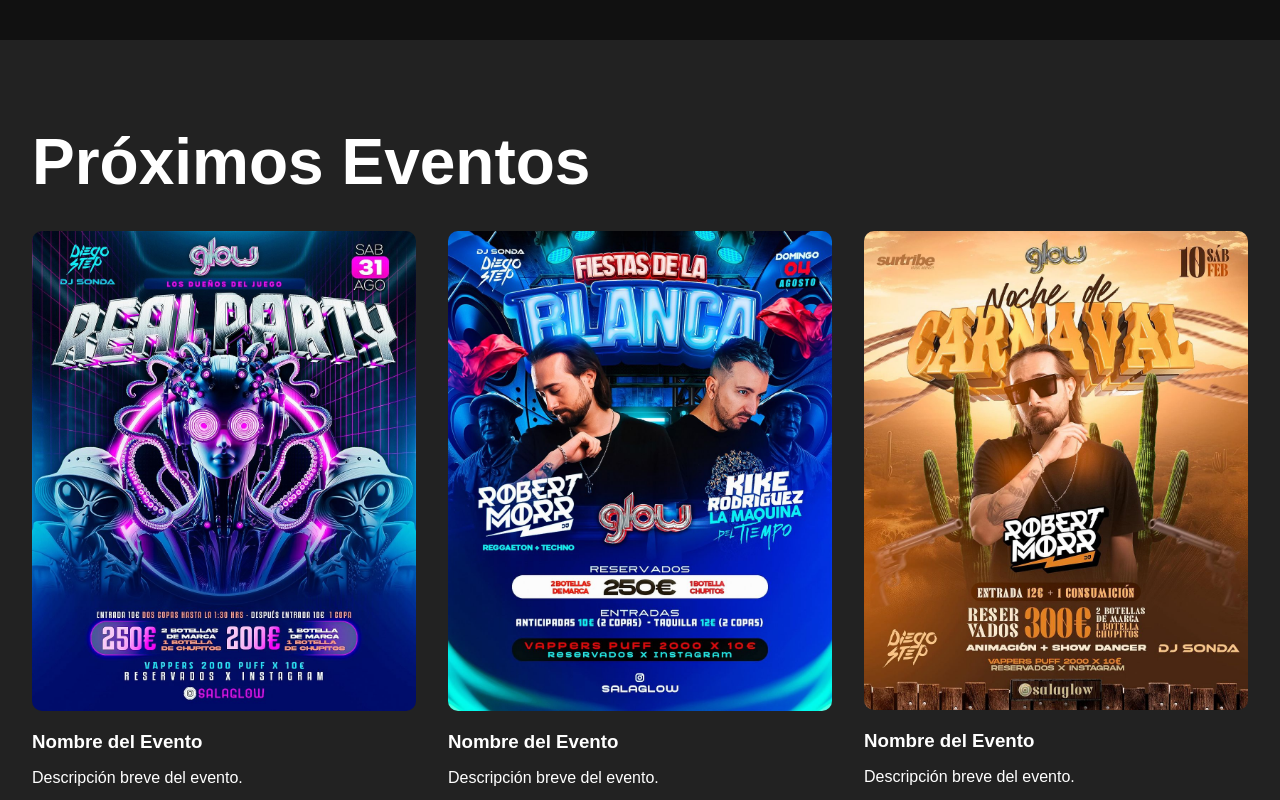
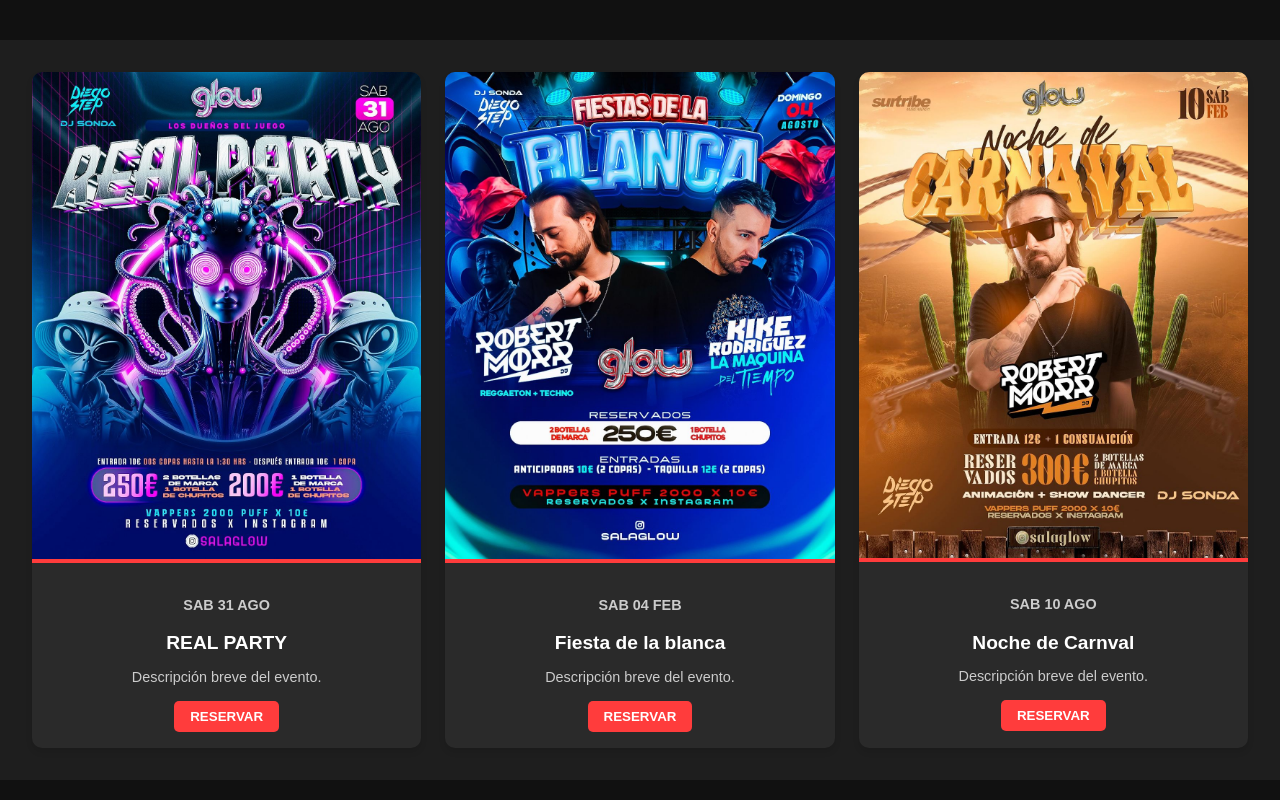
Before and after one commit to kiz4ru/salaglow.github.io, a plain HTML site: page index.html in a window 1280 px wide. Shown: the part 1160-1960 px from the top of the page. Drawn offline with Linux system fonts and the light colour scheme.

Commit message:
mejoras del evento

```diff
--- a/index.html
+++ b/index.html
@@ -48,26 +48,37 @@
 
     <!-- Sección de Eventos -->
     <section id="eventos">
-        <h2>Próximos Eventos</h2>
         <div class="eventos-grid">
             <div class="evento">
-                <img src="img/im1.jpg" alt="Evento 1">
-                <h3>Nombre del Evento</h3>
-                <p>Descripción breve del evento.</p>
+                <img src="img/im1.jpg" alt="Nombre del Evento">
+                <div class="evento-info">
+                    <b><p>SAB 31 AGO</p></b>
+                    <h3>REAL PARTY</h3>
+                    <p>Descripción breve del evento.</p>
+                    <button class="btn-reservar">Reservar</button>
+                </div>
             </div>
             <div class="evento">
-                <img src="img/img2.jpg" alt="Evento 2">
-                <h3>Nombre del Evento</h3>
-                <p>Descripción breve del evento.</p>
+                <img src="img/img2.jpg" alt="Nombre del Evento">
+                <div class="evento-info">
+                    <b><p>SAB 04 FEB</p></b>
+                    <h3>Fiesta de la blanca</h3>
+                    <p>Descripción breve del evento.</p>
+                    <button class="btn-reservar">Reservar</button>
+                </div>
             </div>
             <div class="evento">
-                <img src="img/img3.jpg" alt="Evento 3">
-                <h3>Nombre del Evento</h3>
-                <p>Descripción breve del evento.</p>
-            </div>
-            <!-- Agrega más eventos aquí -->
+                <img src="img/img3.jpg" alt="Nombre del Evento">
+                <div class="evento-info">
+                    <b><p>SAB 10 AGO</p></b>
+                    <h3>Noche de Carnval</h3>
+                    <p>Descripción breve del evento.</p>
+                    <button class="btn-reservar">Reservar</button>
+                </div>
+            <!-- Repite más eventos aquí -->
         </div>
     </section>
+
 
 
     <!-- Sección de Galería -->
--- a/styles.css
+++ b/styles.css
@@ -181,28 +181,64 @@ body.no-scroll {
 /* Sección de Eventos */
 #eventos {
     padding: 2rem;
-    background-color: #222;
-}
-
-#eventos h2 {
-    text-align: left;
-    margin-bottom: 2rem;
-    font-size: 4rem;
+    background-color: #1e1e1e;
 }
 
 .eventos-grid {
     display: grid;
-    grid-template-columns: repeat(3, 1fr);
-    gap: 2rem;
+    grid-template-columns: repeat(auto-fit, minmax(250px, 1fr));
+    gap: 1.5rem;
+}
+
+.evento {
+    background-color: #2a2a2a;
+    border-radius: 10px;
+    overflow: hidden;
+    box-shadow: 0 4px 6px rgba(0, 0, 0, 0.1);
+    transition: transform 0.3s ease;
 }
 
 .evento img {
     width: 100%;
-    border-radius: 10px;
+    border-bottom: 4px solid #ff3c3c; /* Ajusta el color del borde */
 }
 
-.evento h3 {
-    margin: 1rem 0 0.5rem 0;
+.evento-info {
+    padding: 1rem;
+    text-align: center;
+}
+
+.evento-info h3 {
+    color: #fff;
+    font-size: 1.2rem;
+    margin-bottom: 0.5rem;
+}
+
+.evento-info p {
+    color: #ccc;
+    font-size: 0.9rem;
+    margin-bottom: 1rem;
+}
+
+.btn-reservar {
+    display: inline-block;
+    padding: 0.5rem 1rem;
+    background-color: #ff3c3c;
+    color: #fff;
+    border: none;
+    border-radius: 5px;
+    cursor: pointer;
+    text-transform: uppercase;
+    font-weight: bold;
+    transition: background-color 0.3s ease;
+}
+
+.btn-reservar:hover {
+    background-color: #d32f2f;
+}
+
+.evento:hover {
+    transform: translateY(-5px);
 }
 
 #galleria {
```
Also changed, not shown: 1 other file.
